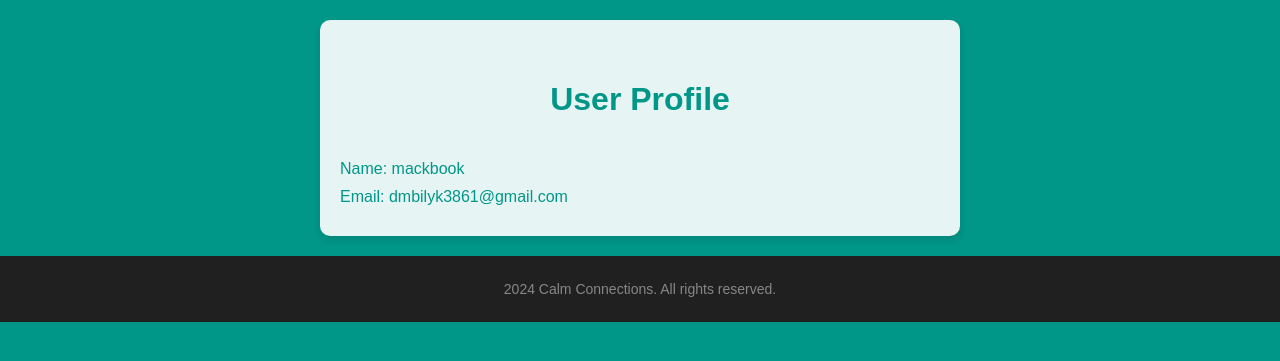
After one commit to DmBilyk/Bilyk.University.Online-Meditation-and-Mindfulness-Community, a Django app: page /profile/ in a window 1280 px wide. The commit adds this page. Shown: the top 361 px of the page. Run offline with Django 5.2, Linux system fonts and the light colour scheme; a user stored in the database is signed in; data comes from the database, SQL or seed files in the repository; both versions use the stored data as it was after the commit; some libraries are stand-ins or nearby versions.

Commit message:
User page (first version)

```diff
--- a/WEB/settings.py
+++ b/WEB/settings.py
@@ -31,6 +31,7 @@ ALLOWED_HOSTS = []
 # Application definition
 
 INSTALLED_APPS = [
+    'WEB',
     'django.contrib.admin',
     'django.contrib.auth',
     'django.contrib.contenttypes',
--- a/WEB/urls.py
+++ b/WEB/urls.py
@@ -21,9 +21,11 @@ from django.contrib.auth import views as auth_views
 
 
 
+
 urlpatterns = [
     path('admin/', admin.site.urls),
     path('',views.home, name = "home"),
     path('logout/', auth_views.LogoutView.as_view(), name='logout'),
     path('', include("allauth.urls")),
+    path('profile/', views.profile_view, name='profile'),
 ]
--- a/WEB/views.py
+++ b/WEB/views.py
@@ -1,5 +1,14 @@
 from django.http import HttpResponse
 from django.shortcuts import render
+from WEB.models import UserProfile
 
 def home (request):
     return render(request, 'home.html', {'user': request.user})
+
+
+
+
+def profile_view(request):
+    user_profile, created = UserProfile.objects.get_or_create(user=request.user)
+    print("User profile:", user_profile)  # Проверьте данные профиля в консоль
+    return render(request, 'profile.html', {'user_profile': user_profile})
--- a/templates/home.html
+++ b/templates/home.html
@@ -1,9 +1,8 @@
+<!DOCTYPE html>
 {% load static %}
 {% load socialaccount %}
 {% include 'navbar.html' %}
 
-
-<!DOCTYPE html>
 <html lang="en">
 <head>
   <meta charset="UTF-8">
--- a/templates/navbar.html
+++ b/templates/navbar.html
@@ -6,7 +6,7 @@
   {% if user.is_authenticated %}
     <div class="profile-info">
       <div class="profile-picture"></div>
-      <span class="account-name">{{ user.username }}</span>
+      <a class="account-name animated-link" href="profile/">{{ user.username }}</a>
       <a href="{% url 'logout' %}"  id="logout-link" class="animated-link" method="post" >Logout</a>
     </div>
   {% else %}
--- /dev/null
+++ b/templates/profile.html
@@ -0,0 +1,82 @@
+<!DOCTYPE html>
+{% load socialaccount %}
+<html lang="en">
+<head>
+    <meta charset="UTF-8">
+    <meta name="viewport" content="width=device-width, initial-scale=1.0">
+    <title>User Profile</title>
+    <style>
+        html,
+    body {
+            font-family: Arial, sans-serif;
+            background-color: #009688;
+            color: #ffffff;
+            margin: 0;
+            padding: 0;
+        }
+
+        h1 {
+            text-align: center;
+            padding: 20px;
+        }
+.copyright-area {
+  background: #202020;
+  padding: 25px 0;
+  text-align: center;
+}
+
+.copyright-text p {
+  margin: 0;
+  font-size: 14px;
+  color: #878787;
+}
+
+
+.copyright-text p a {
+  color: #009688;
+}
+        .profile-card {
+            background-color: rgba(255, 255, 255, 0.9); /* Півпрозорий білий фон */
+            border-radius: 10px;
+            padding: 20px;
+            margin: 20px auto;
+            max-width: 600px;
+            box-shadow: 0 4px 6px rgba(0, 0, 0, 0.1);
+            color: #009688;
+        }
+
+        p {
+            font-size: 16px;
+            margin: 10px 0;
+        }
+
+footer span
+{
+  color: #AAA;
+}
+
+    </style>
+</head>
+<body>
+    <div class="profile-card">
+        <h1>User Profile</h1>
+        <p>Name: {{ user.username }}</p>
+        <p>Email: {{ user.email }}</p>
+    </div>
+          <footer>
+      <div class="copyright-area">
+    <div class="container">
+        <div class="row">
+            <div class="col-xl-6 col-lg-6 text-center text-lg-left">
+                <div class="copyright-text">
+                    <p>2024 Calm Connections. All rights reserved.</p>
+                </div>
+            </div>
+        </div>
+    </div>
+</div>
+
+  </footer>
+
+</body>
+</html>
```
Also changed, not shown: WEB/signals.py (added, +19 -0 lines), db.sqlite3.
